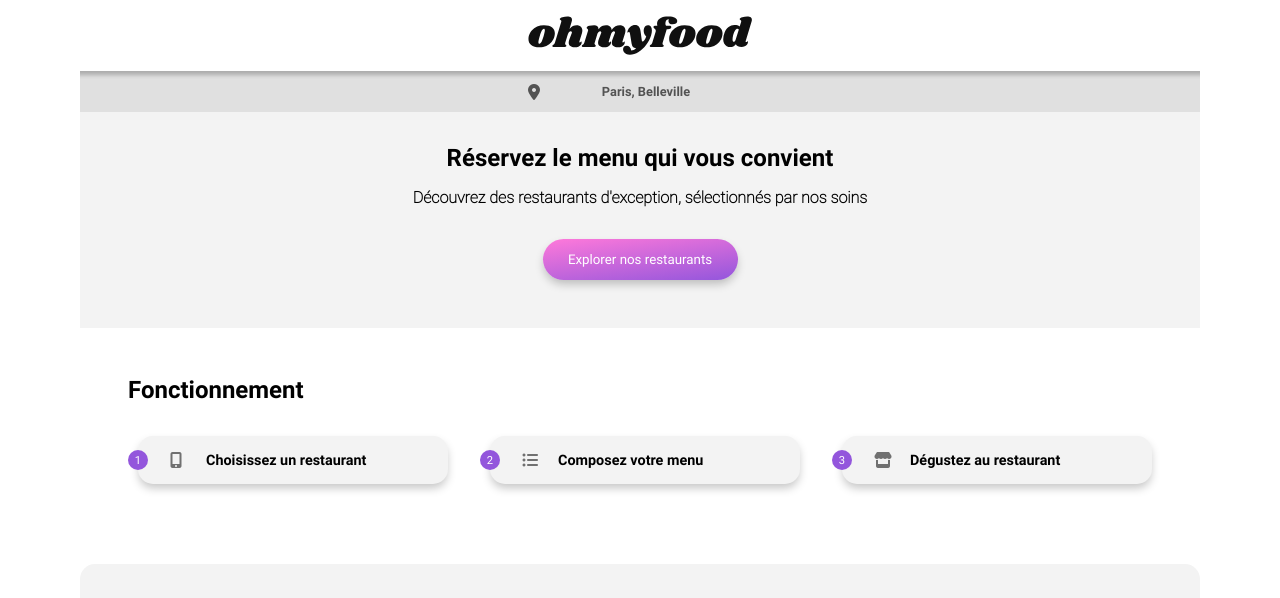
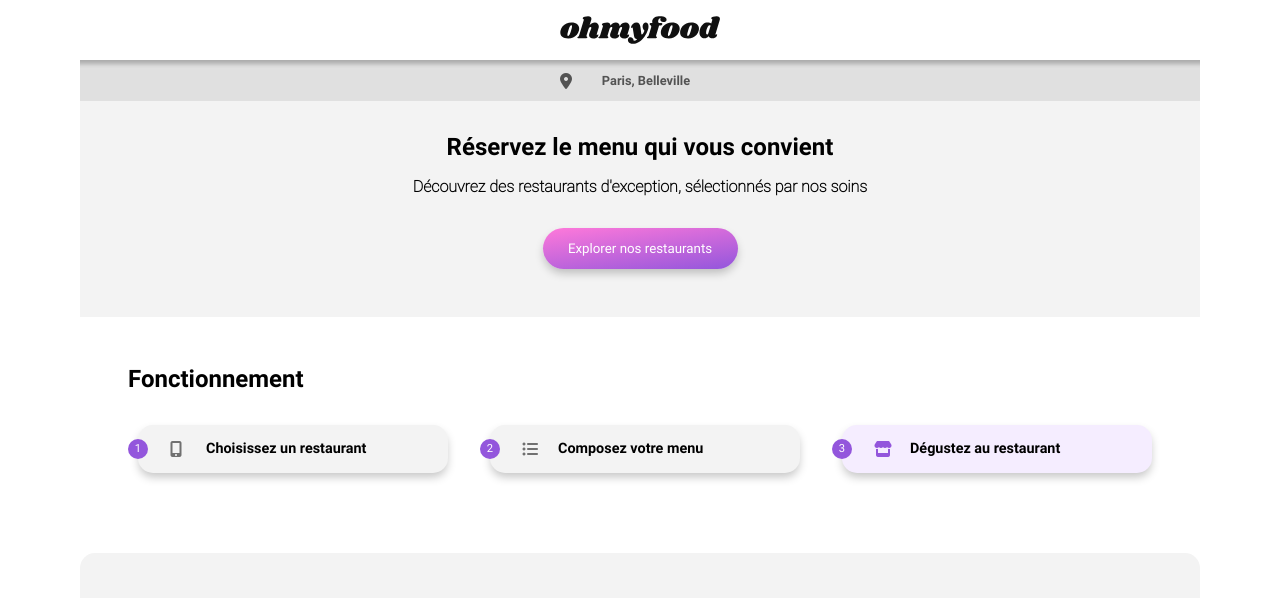
Before and after one commit to drefle/DavidChanteau_3_02032021, a website: page index.html in a window 1280 px wide. Shown: the top 598 px of the page. Drawn offline with nearby package versions, Linux system fonts and the light colour scheme; files that its build step writes are made by us from their sources; a web font is replaced by a local one.

Commit message:
changement sur le header

```diff
--- a/sass/layouts/_container.scss
+++ b/sass/layouts/_container.scss
@@ -61,7 +61,7 @@
         @include grid(auto,auto 1fr,0,0);
         color: #535353;
         padding: .8rem;
-        width: 14rem;
+        width: 10rem;
         i{
             justify-self: start;
         }
@@ -157,7 +157,7 @@
                 width: 20px;
             }
         }
-        .list__procedure:nth-child(4){
+        .list__procedure:nth-child(3){
             background-color: rgb(245, 237, 255);
             i{
                 color:$color-primary ;
--- a/sass/layouts/_header.scss
+++ b/sass/layouts/_header.scss
@@ -2,7 +2,7 @@
     @extend %centrer;
     img{
         margin: 1rem;
-        width: 14rem;
+        width: 10rem;
     }
 
     i{
```
